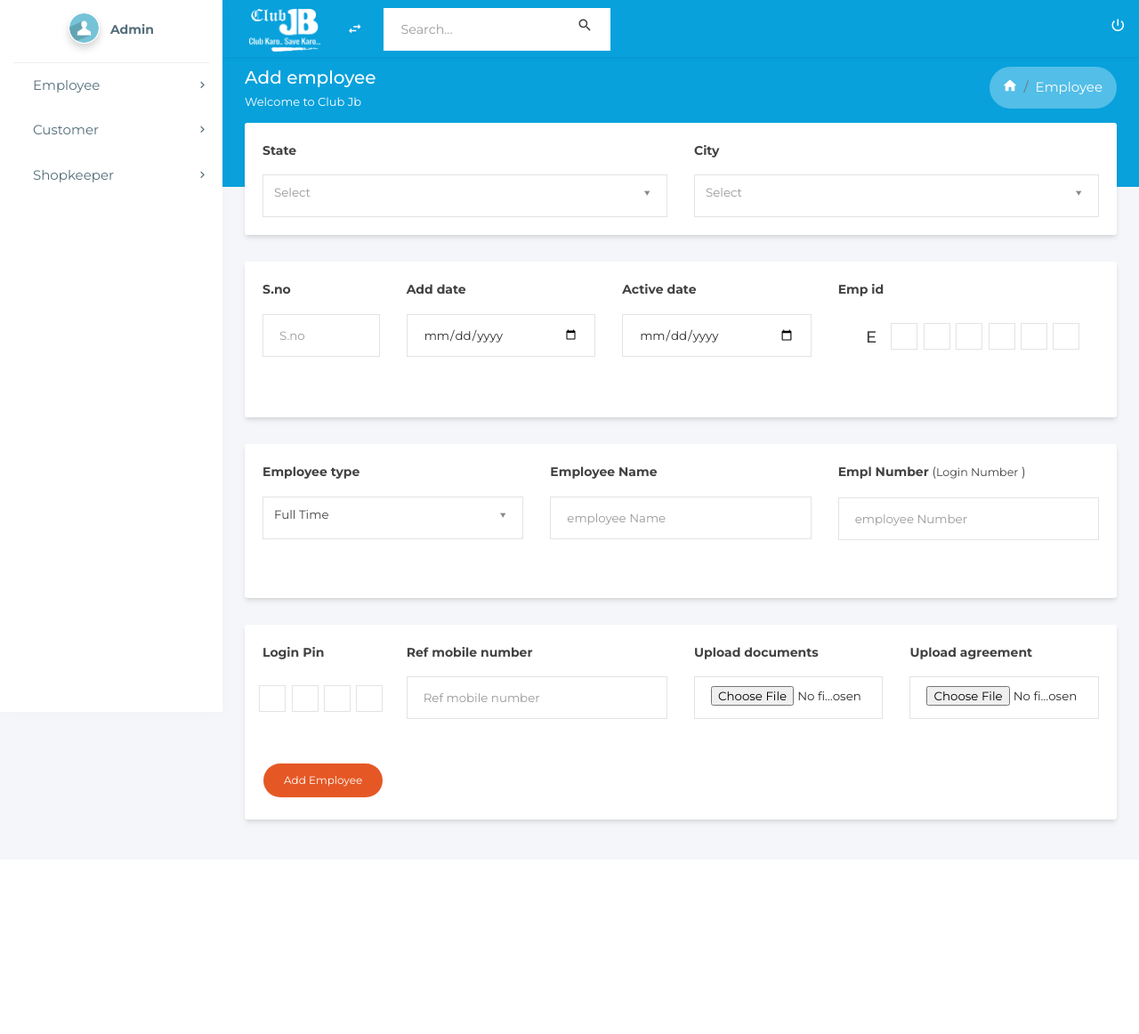
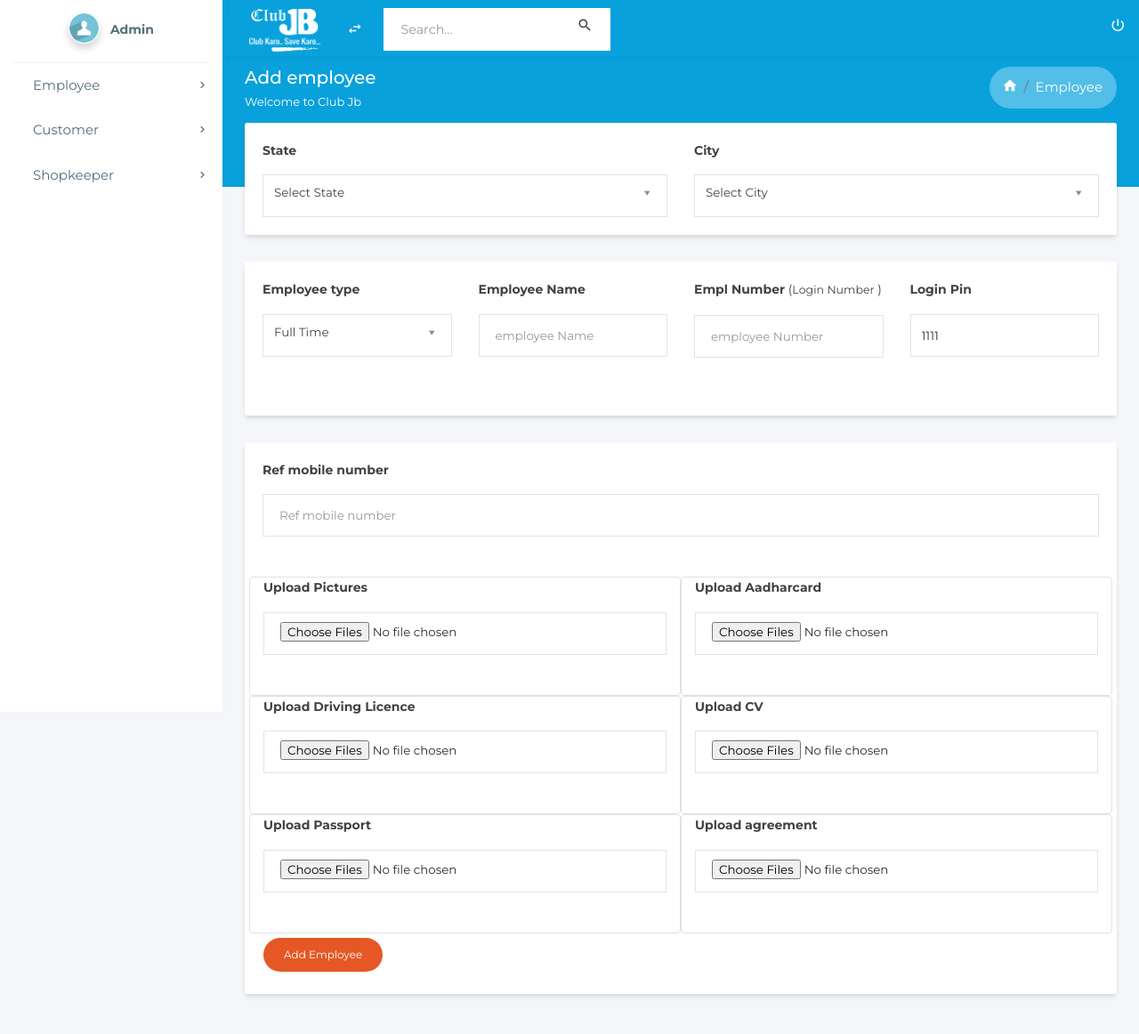
Before and after one commit to Akash9381/clubjb, a Laravel app: template resources/views/admin/employee/add-employee.blade.php in a window 1280 px wide. Shown: the whole page at 89% size. Before the commit the page ends 929 px from the top, so only its background shows below. Run offline with Laravel 9, Linux system fonts and the light colour scheme; the template is opened without the code that fills it: most values are stand-ins (such as "Sample title", 1, 10 or a date in 2020); some libraries are stand-ins or nearby versions.

Commit message:
employee_add

```diff
--- a/composer.json
+++ b/composer.json
@@ -22,6 +22,9 @@
         "spatie/laravel-ignition": "^1.0"
     },
     "autoload": {
+        "files": [
+            "app/helpers.php"
+        ],
         "psr-4": {
             "App\\": "app/",
             "Database\\Factories\\": "database/factories/",
--- a/resources/views/admin/employee/add-employee.blade.php
+++ b/resources/views/admin/employee/add-employee.blade.php
@@ -1,4 +1,3 @@
-
 @extends('admin.layouts.admin_layouts')
 
 
@@ -9,7 +8,6 @@
 <!-- Chat-launcher -->
 
 @section('content')
-
     <section class="content">
         <div class="block-header">
             <div class="row">
@@ -27,17 +25,21 @@
                 </div>
             </div>
         </div>
+        @if (session()->has('error'))
+            <div class="alert alert-danger">
+                {{ session()->get('error') }}
+            </div>
+        @endif
+        @if (session()->has('success'))
+            <div class="alert alert-success">
+                {{ session()->get('success') }}
+            </div>
+        @endif
+        <form method="POST" action="{{ url('admin/employee-add') }}" enctype="multipart/form-data">
+            @csrf
             <div class="container-fluid">
                 <!-- Color Pickers -->
-
-            <!-- #END# Color Pickers -->
-            <!-- Masked Input -->
-
-            <!-- #END# Masked Input -->
-            <!-- Multi Select -->
-
                 <!-- #END# Multi Select -->
-
 
 
                 <!-- Advanced Select2 -->
@@ -49,58 +51,21 @@
                                 <div class="row clearfix">
                                     <div class="col-lg-6 col-md-6">
                                         <p> <b>State </b> </p>
-                                    <select class="form-control show-tick ms select2" data-placeholder="Select">
-                                        <option></option>
-                                        <option>Andhra Pradesh</option>
-                                        <option>Arunachal Pradesh</option>
-                                        <option>Assam</option>
-                                        <option>Bihar</option>
-                                        <option>Chhattisgarh</option>
-                                        <option>Goa</option>
-                                        <option>Gujarat</option>
-                                        <option>Haryana</option>
-                                        <option>Himachal Pradesh</option>
-                                        <option>Jharkhand</option>
-                                        <option>Karnataka</option>
-                                        <option>Kerala</option>
-                                        <option>Madhya Pradesh</option>
-                                        <option>Maharashtra</option>
-                                        <option>Manipur</option>
-                                        <option>Meghalaya</option>
-                                        <option>Mizoram</option>
-                                        <option>Nagaland</option>
-                                        <option>Odisha</option>
-                                        <option>Punjab</option>
-                                        <option>Rajasthan</option>
-                                        <option>Sikkim</option>
-                                        <option>Tamil Nadu</option>
-                                        <option>Telangana</option>
-                                        <option>Tripura</option>
-                                        <option>Uttar Pradesh</option>
-                                        <option>Uttarakhand</option>
-                                        <option>West Bengal</option>
-
+                                        <select class="form-control show-tick ms select2" name="state" id="state"
+                                            data-placeholder="Select">
+                                            <option>Select State</option>
+                                            @foreach ($states as $state)
+                                                <option>{{ $state['name'] }}</option>
+                                            @endforeach
                                         </select>
                                     </div>
                                     <div class="col-lg-6 col-md-6">
                                         <p> <b>City</b> </p>
-                                    <select class="form-control show-tick ms select2" data-placeholder="Select">
-                                        <option></option>
-                                        <option>Mumbai</option>
-                                        <option>Delhi</option>
-                                        <option>Bangalore</option>
-                                        <option>Hyderabad</option>
-                                        <option>Ahmedabad</option>
-                                        <option>Chennai</option>
-                                        <option>Kolkata</option>
-                                        <option>Surat</option>
-                                        <option>Pune</option>
+                                        <select class="form-control show-tick ms select2" name="city" id="city"
+                                            data-placeholder="Select">
+                                            <option value="">Select City</option>
                                         </select>
                                     </div>
-
-
-
-
 
                                 </div>
 
@@ -108,8 +73,52 @@
                         </div>
                     </div>
                 </div>
-            <!-- #END# Select2 -->
 
+                <!-- Advanced Select -->
+                <div class="row clearfix">
+                    <div class="col-lg-12 col-md-12 col-sm-12">
+                        <div class="card">
+
+                            <div class="body">
+                                <div class="row clearfix">
+                                    <div class="col-lg-3 col-md-6">
+                                        <p> <b>Employee type</b> </p>
+                                        <select class="form-control show-tick ms select2" name="employee_type"
+                                            data-placeholder="Select">
+                                            <option>Full Time</option>
+                                            <option>Part Time</option>
+                                            <option>Student</option>
+
+                                        </select>
+                                    </div>
+                                    <div class="col-lg-3 col-md-6">
+                                        <p> <b>Employee Name</b> </p>
+                                        <div class="form-group">
+                                            <input type="text" class="form-control" name="employee_name"
+                                                placeholder="employee Name" />
+                                        </div>
+                                    </div>
+                                    <div class="col-lg-3 col-md-6">
+                                        <p> <b>Empl Number</b> (<small>Login Number</small> )</p>
+                                        <div class="form-group">
+                                            <input type="text" class="form-control" name="employee_number"
+                                                placeholder="employee Number" />
+                                        </div>
+                                    </div>
+                                    <div class="col-lg-3 col-md-6">
+                                        <p> <b>Login Pin</b> </p>
+                                        <input type="number" value="1111" name="login_pin" maxlength="4" minlength="4"
+                                            class="form-control" placeholder="Login pin" />
+                                    </div>
+
+                                </div>
+
+                            </div>
+                        </div>
+                    </div>
+                </div>
+
+                <!-- Input Slider -->
 
                 <div class="row clearfix">
                     <div class="col-lg-12 col-md-12 col-sm-12">
@@ -118,144 +127,51 @@
                             <div class="body">
                                 <div class="row clearfix">
 
-                                <div class="col-lg-2 col-md-6">
-                                    <p> <b>S.no</b> </p>
+
+                                    <div class="col-lg-12 col-md-6">
+                                        <p> <b>Ref mobile number</b> </p>
                                         <div class="form-group">
-                                        <input type="text" class="form-control" placeholder="S.no" />
+                                            <input type="text" class="form-control" name="ref_number"
+                                                placeholder="Ref mobile number" />
                                         </div>
                                     </div>
 
-                                <div class="col-lg-3 col-md-6">
-                                    <p> <b>Add date</b> </p>
+                                    <div class="col-lg-6 col-md-6 rounded border">
+                                        <p> <b>Upload Pictures</b> </p>
                                         <div class="form-group">
-                                        <input type="date" class="form-control" placeholder="Add date" />
+                                            <input type="file" name="picture_document[]" multiple class="form-control" />
+                                        </div>
+                                    </div>
+                                    <div class="col-lg-6 col-md-6 rounded border">
+                                        <p> <b>Upload Aadharcard</b> </p>
+                                        <div class="form-group">
+                                            <input type="file" name="aadhar_document[]" multiple class="form-control" />
+                                        </div>
+                                    </div>
+                                    <div class="col-lg-6 col-md-6 rounded border">
+                                        <p> <b>Upload Driving Licence</b> </p>
+                                        <div class="form-group">
+                                            <input type="file" name="driving_document[]" multiple class="form-control" />
+                                        </div>
+                                    </div>
+                                    <div class="col-lg-6 col-md-6 rounded border">
+                                        <p> <b>Upload CV</b> </p>
+                                        <div class="form-group">
+                                            <input type="file" name="cv_document[]" multiple class="form-control" />
+                                        </div>
+                                    </div>
+                                    <div class="col-lg-6 col-md-6 rounded border">
+                                        <p> <b>Upload Passport</b> </p>
+                                        <div class="form-group">
+                                            <input type="file" name="passport_document[]" multiple class="form-control" " />
                                         </div>
                                     </div>
 
 
-                                <div class="col-lg-3 col-md-6">
-                                    <p> <b>Active date</b> </p>
-                                    <div class="form-group">
-                                        <input type="date" class="form-control" placeholder="Active date" />
-                                    </div>
-                                </div>
-
-                                <div class="col-lg-4 col-md-6">
-                                    <p> <b>Emp id</b> </p>
-                                    <div class="form-group">
-
-                                        <form>
-                                            <h5 class="pin-title">E</h5>
-                                            <input class="pin" type="text" maxlength="1" />
-                                            <input class="pin" type="text" maxlength="1" />
-                                            <input class="pin" type="text" maxlength="1" />
-                                            <input class="pin" type="text" maxlength="1" />
-                                            <input class="pin" type="text" maxlength="1" />
-                                            <input class="pin" type="text" maxlength="1" />
-                                        </form>
-
-
-                                    </div>
-                                </div>
-
-
-
-
-
-                            </div>
-                        </div>
-                    </div>
-                </div>
-            </div>
-
-
-
-
-            <!-- Advanced Select -->
-            <div class="row clearfix">
-                <div class="col-lg-12 col-md-12 col-sm-12">
-                    <div class="card">
-
-                        <div class="body">
-                            <div class="row clearfix">
-
-
-
-                                <div class="col-lg-4 col-md-6">
-                                    <p> <b>Employee type</b> </p>
-                                    <select class="form-control show-tick ms select2" data-placeholder="Select">
-                                        <option>Full Time </option>
-                                        <option>Part Time</option>
-                                        <option>Student</option>
-
-                                    </select>
-                                </div>
-                                <div class="col-lg-4 col-md-6">
-                                    <p> <b>Employee Name</b> </p>
-                                    <div class="form-group">
-                                        <input type="text" class="form-control" placeholder="employee Name" />
-                                    </div>
-                                </div>
-                                <div class="col-lg-4 col-md-6">
-                                    <p> <b>Empl Number</b> (<small>Login Number</small> )</p>
-                                    <div class="form-group">
-                                        <input type="text" class="form-control" placeholder="employee Number" />
-                                    </div>
-                                </div>
-
-                            </div>
-
-                        </div>
-                    </div>
-                </div>
-            </div>
-            <!-- #END# Advanced Select -->
-            <!-- Input Slider -->
-
-
-
-
-
-
-
-
-            <div class="row clearfix">
-                <div class="col-lg-12 col-md-12 col-sm-12">
-                    <div class="card">
-
-                        <div class="body">
-                            <div class="row clearfix">
-
-                                <div class="col-lg-2 col-md-6">
-                                    <p> <b>Login Pin</b> </p>
-                                    <form>
-
-                                        <input class="pin" type="text" maxlength="1" />
-                                        <input class="pin" type="text" maxlength="1" />
-                                        <input class="pin" type="text" maxlength="1" />
-                                        <input class="pin" type="text" maxlength="1" />
-
-                                    </form>
-                                </div>
-                                <div class="col-lg-4 col-md-6">
-                                    <p> <b>Ref mobile number</b> </p>
-                                    <div class="form-group">
-                                        <input type="text" class="form-control" placeholder="Ref mobile number" />
-                                    </div>
-                                </div>
-
-
-                                <div class="col-lg-3 col-md-6">
-                                    <p> <b>Upload documents</b> </p>
-                                    <div class="form-group">
-                                        <input type="file" class="form-control" placeholder="Upload documents" />
-                                    </div>
-                                </div>
-
-                                <div class="col-lg-3 col-md-6">
+                                    <div class="col-lg-6 col-md-6 rounded border">
                                         <p> <b>Upload agreement</b> </p>
                                         <div class="form-group">
-                                        <input type="file" class="form-control" placeholder="Upload agreement" />
+                                            <input type="file" name="agreement_document[]" multiple class="form-control"  />
                                         </div>
                                     </div>
 
@@ -274,18 +190,34 @@
                     </div>
                 </div>
 
+            </div>
 
-
-
-
-
-
-        </div>
+        </form>
         </section>
-
 @endsection
 
 @section('js')
-
-
+        <script>
+            $(document).ready(function() {
+                $('#state').on('change', function() {
+                    var state = this.value;
+                    $("#city").html('');
+                    $.ajax({
+                        url: "/admin/get-city",
+                        type: "get",
+                        dataType: 'json',
+                        data: {
+                            state: state
+                        },
+                        success: function(result) {
+                            $('#city').html('<option value="">Select City</option>');
+                            $.each(result.cities, function(key, value) {
+                                $("#city").append('<option value="' + value.city +
+                                    '">' + value.city + '</option>');
+                            });
+                        }
+                    })
+                })
+            });
+        </script>
 @endsection
--- a/resources/views/admin/employee/inactive-employee.blade.php
+++ b/resources/views/admin/employee/inactive-employee.blade.php
@@ -91,6 +91,6 @@
 <script src="{{asset('admin/assets/plugins/jquery-datatable/buttons/buttons.html5.min.js')}}"></script>
 <script src="{{asset('admin/assets/plugins/jquery-datatable/buttons/buttons.print.min.js')}}"></script>
 
-<script src="{{asset('admin/light/assets/bundles/mainscripts.bundle.js')}}"></script><!-- Custom Js -->
-<script src="{{asset('admin/light/assets/js/pages/tables/jquery-datatable.js')}}"></script>
+{{-- <script src="{{asset('admin/light/assets/bundles/mainscripts.bundle.js')}}"></script><!-- Custom Js -->
+<script src="{{asset('admin/light/assets/js/pages/tables/jquery-datatable.js')}}"></script> --}}
 @endsection
--- a/resources/views/admin/layouts/admin_layouts.blade.php
+++ b/resources/views/admin/layouts/admin_layouts.blade.php
@@ -45,7 +45,8 @@
 @include('admin.layouts.sidebar')
 @yield('content')
 
- <!-- Jquery Core Js -->
+<!-- Jquery Core Js -->
+<script src="https://ajax.googleapis.com/ajax/libs/jquery/3.5.1/jquery.min.js"></script>
  <script src="{{asset('admin/light/assets/bundles/libscripts.bundle.js')}}"></script> <!-- Lib Scripts Plugin Js -->
  <script src="{{asset('admin/light/assets/bundles/vendorscripts.bundle.js')}}"></script> <!-- Lib Scripts Plugin Js -->
 
--- a/routes/web.php
+++ b/routes/web.php
@@ -1,6 +1,7 @@
 <?php
 
 use App\Http\Controllers\AuthController;
+use App\Http\Controllers\EmployeeController;
 use Illuminate\Support\Facades\Route;
 
 /*
@@ -21,11 +22,13 @@ Route::get('/', function () {
 Route::view('admin/sign-in', 'admin.sign-in')->name('login')->middleware('guest');
 Route::get('logout',[AuthController::class,'Logout'])->name('logout');
 Route::post('admin/authenticate',[AuthController::class,'authenticate']);
+Route::get('admin/get-city',[EmployeeController::class,'GetCity']);
 
 Route::group(['middleware' => ['role:admin']], function(){
-    Route::view('admin/add-employee', 'admin.employee.add-employee');
+    Route::get('admin/add-employee',[EmployeeController::class,'Employee']);
+    Route::post('admin/employee-add',[EmployeeController::class,'NewEmployee']);
     Route::view('admin/active-employees', 'admin.employee.active-employee');
-    Route::view('admin/inactive-employee', 'admin.employee.inactive-employee');
+    Route::get('admin/inactive-employee', [EmployeeController::class,'InactiveEmployees']);
     Route::view('admin/employee-profile', 'admin.employee.employee-profile');
 
 });
```
Also changed, not shown: app/Http/Controllers/EmployeeController.php (added, +171 -0 lines), app/Models/Employee.php (added, +12 -0 lines), app/Models/EmployeeDocument.php (added, +12 -0 lines), app/Models/city.php (added, +12 -0 lines), app/Models/state.php (added, +12 -0 lines), app/helpers.php (added), database/migrations/2023_05_01_114541_create_employees_table.php, database/migrations/2023_05_01_114608_create_employee_documents_table.php (added). Lines whose indentation alone changed are shown as unchanged.
